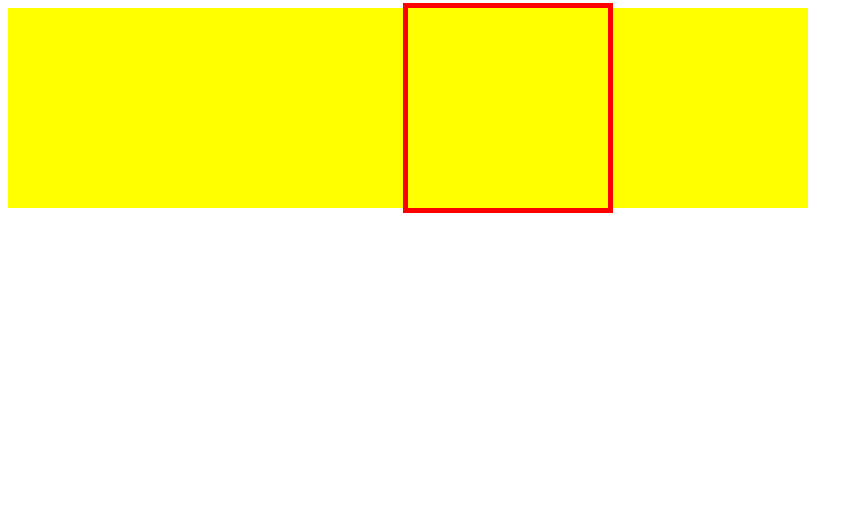
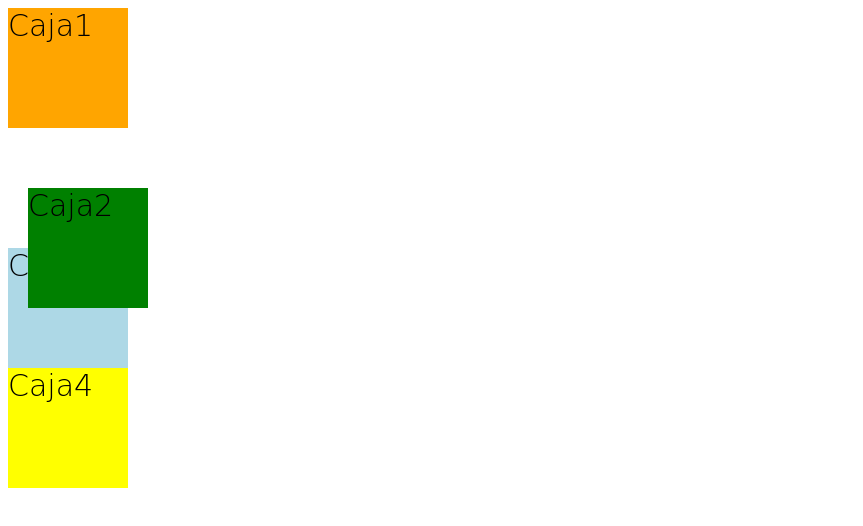
Before and after one commit to JeysonJosueGomezVillamizarADSI/Curso-CSS, a plain HTML site: page index.html in a window 1280 px wide. Shown: the whole page, without its empty margins (0-863 px from the left). Drawn offline with Linux system fonts and the light colour scheme.

Commit message:
Position

```diff
--- a/index.html
+++ b/index.html
@@ -5,13 +5,16 @@
     <meta charset="UTF-8">
     <meta http-equiv="X-UA-Compatible" content="IE=edge">
     <meta name="viewport" content="width=device-width, initial-scale=1.0">
-    <title>Outline</title>
+    <title>Position</title>
     <link rel="stylesheet" href="style.css">
 </head>
 
 <body>
 
-    <div class="caja1"></div><div class="caja2"></div><div class="caja3"></div><div class="caja4"></div>
+    <div class="caja1">Caja1</div>
+    <div class="caja2">Caja2</div>
+    <div class="caja3">Caja3</div>
+    <div class="caja4">Caja4</div>
 
 
 </body>
--- a/style.css
+++ b/style.css
@@ -5,13 +5,31 @@
 }
 
 div{
-    width: 200px;
-    height: 200px;
+    width: 120px;
+    height: 120px;
     background: yellow;
-    display: inline-block;
+    display: block;
+}
+
+.caja1{
+    background-color: orange;
+}
+
+.caja2{
+    background-color: green;
+    position: relative;
+    top: 60px;
+    left: 20px;
+    z-index: 100;
 }
 
 .caja3{
-    outline: 5px solid red;
+    background-color: lightblue;
     position: relative;
+    z-index: 10;
+
 }
+
+.caja4{
+    background-color: yellow;
+}
```
